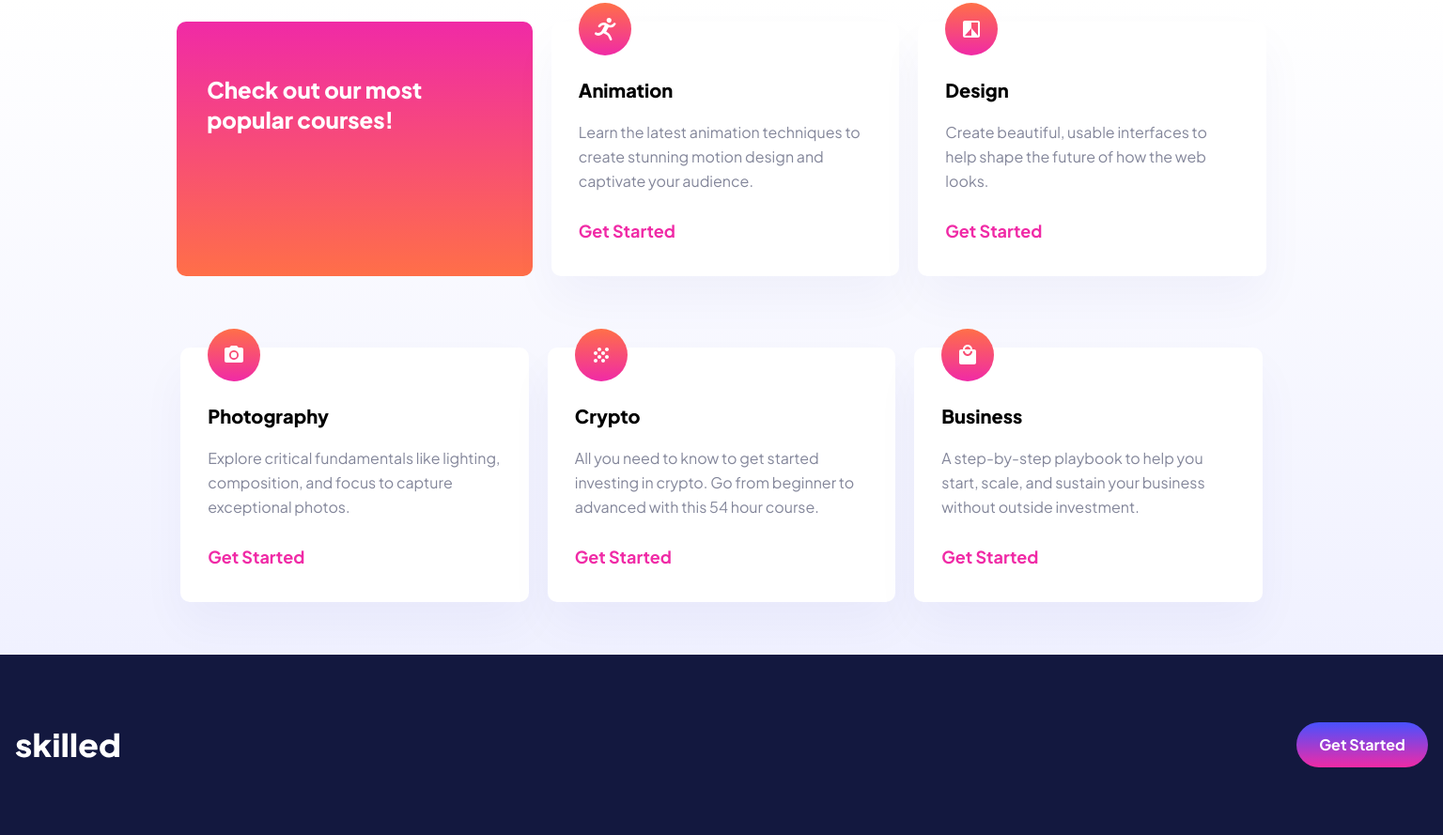
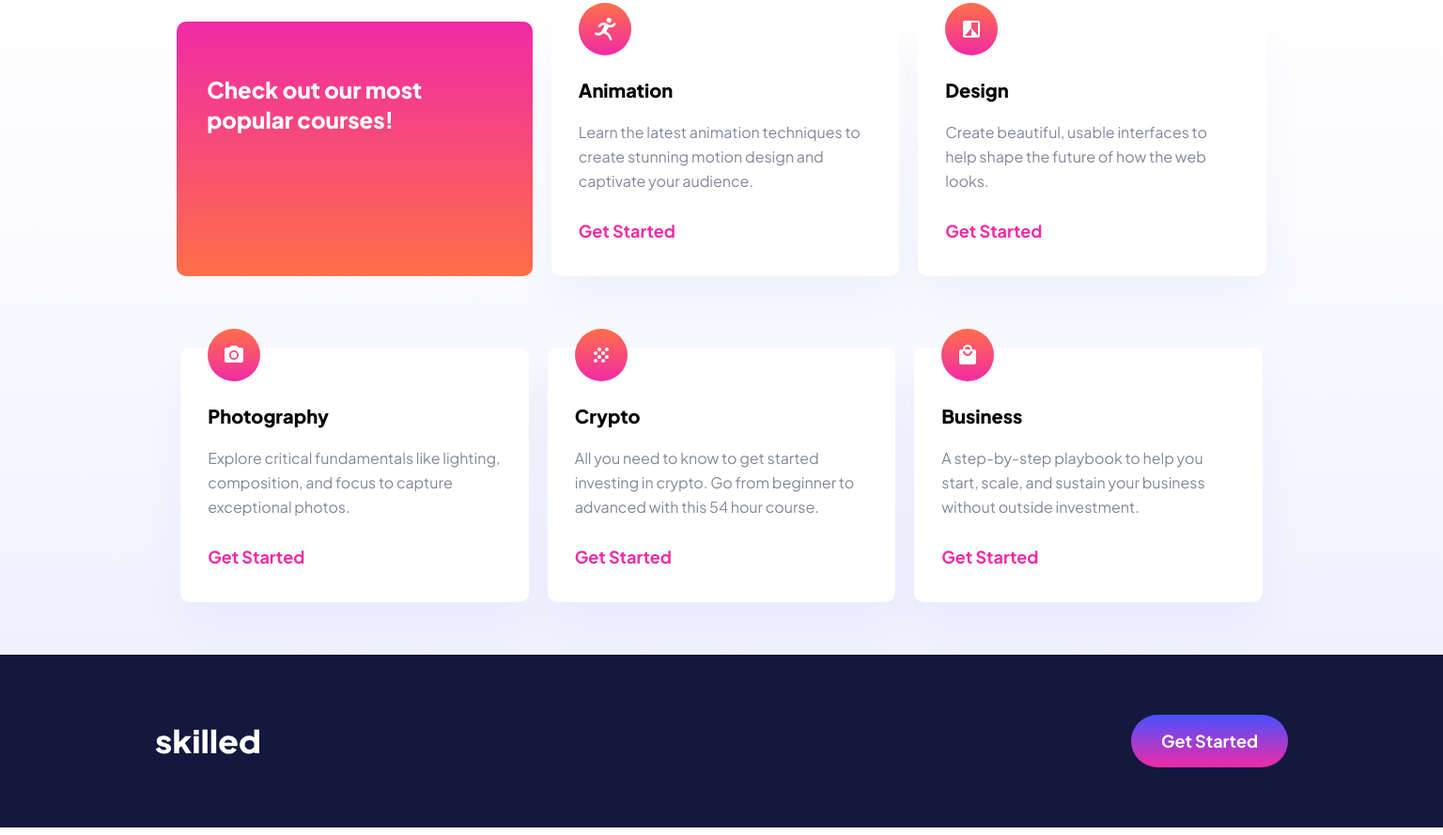
Before and after one commit to liamwoody25/skilled-e-learning-landing-page-3, a plain HTML site: page index.html in a window 1536 px wide. Shown: the part 780-1669 px from the top of the page at 94% size. Drawn offline with Linux system fonts and the light colour scheme.

Commit message:
updating css

```diff
--- a/public/css/main.css
+++ b/public/css/main.css
@@ -234,10 +234,6 @@ body {
 
 
 
-
-
-
-
 /*********  media-queries  *******/
 
 @media screen and (min-width: 768px) {
@@ -323,6 +319,16 @@ body {
     .icon-business {
         margin-top: -30px;
     }
+
+    /*******  footer  ********/
+
+    .footer-nav {
+        padding: 36px 39px 36px 40px;
+        display: flex;
+        justify-content: space-between;
+
+    }
+
 }
 
 
@@ -390,4 +396,28 @@ body {
         display: flex;
         width: 26%;
     }
+
+    /*******  footer  ********/
+
+    .footer-nav {
+        padding: 32px 165px 32px 165px;
+        display: flex;
+        justify-content: space-between;
+    }
+
+    .footer-btn {
+        width: 167px;
+        height: 56px;
+        border-radius: 28px;
+        border: 0;
+        background:linear-gradient(#4851FF,#F02AA6);
+        color: #fff;
+        font-size: 1.125rem;
+        font-weight: 700;
+        line-height: 28px;
+    }
+
+    .footer-btn:hover {
+        background-color: linear-gradient(0deg, #ffffff80 0%, #ffffff80 100%), linear-gradient(180deg, #4851FF -54.32%, #F02AA6 100%);
+    }
 }
```
